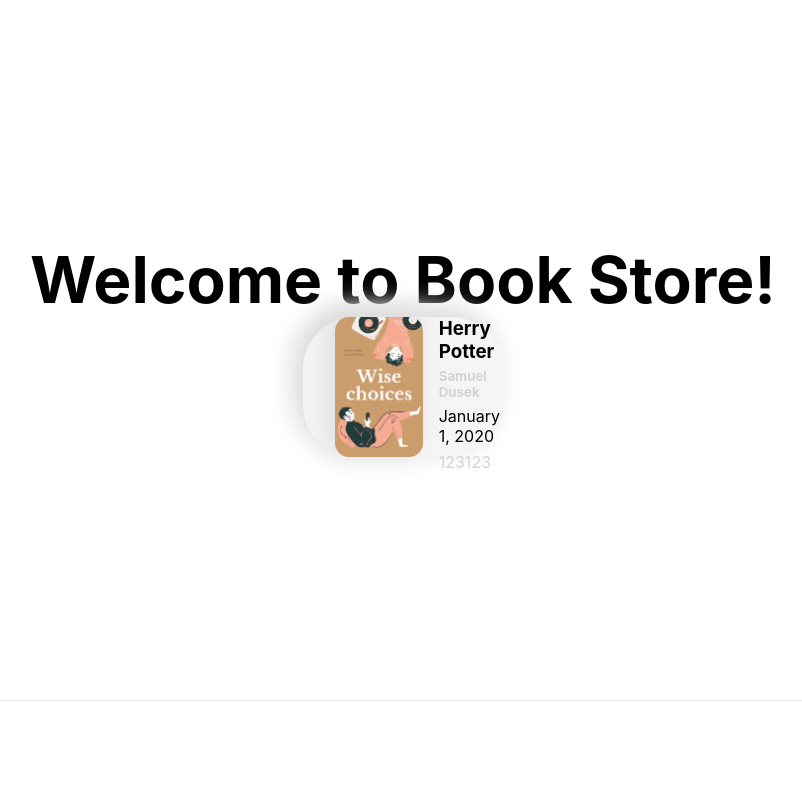
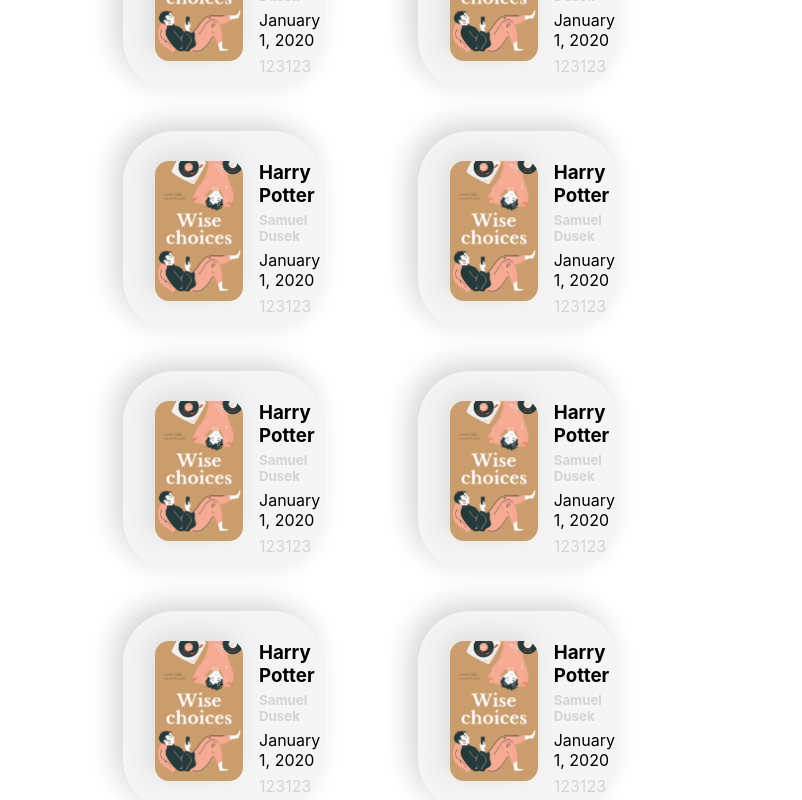
Before and after one commit to samueldusek/book-store-nextjs-ts, a Next.js app: page / in a window 1280 px wide. Shown: the top 800 px of the page, without its empty margins (237-1039 px from the left). Built offline with nearby package versions, Linux system fonts and the light colour scheme.

Commit message:
add BookList component and basic styles

```diff
--- /dev/null
+++ b/components/BookList.tsx
@@ -0,0 +1,32 @@
+import React from "react";
+
+// Components
+import BookCard from "./BookCard";
+
+// Styles
+import styles from "../styles/BookList.module.css";
+
+// Types
+import { Book } from "../libs/book";
+
+function BookList() {
+  const ids: number[] = [0, 1, 2, 3, 4, 5, 6, 7, 8, 9];
+  const books: Book[] = ids.map((idx) => ({
+    id: idx,
+    title: "Harry Potter",
+    isbn: 123123,
+    datePublished: "January 1, 2020",
+  }));
+  return (
+    <section className={styles.BookList}>
+      <h2>Book List</h2>
+      <div className={styles.list}>
+        {books.map((book) => (
+          <BookCard book={book} key={book.id} />
+        ))}
+      </div>
+    </section>
+  );
+}
+
+export default BookList;
--- a/pages/index.tsx
+++ b/pages/index.tsx
@@ -1,21 +1,11 @@
 import type { NextPage } from "next";
 import Head from "next/head";
-import Image from "next/image";
 import styles from "../styles/Home.module.css";
 
 // Components
-import BookCard from "../components/BookCard";
-
-// Types
-import { Book } from "../libs/book";
+import BookList from "../components/BookList";
 
 const Home: NextPage = () => {
-  const book: Book = {
-    id: 1,
-    title: "Herry Potter",
-    isbn: 123123,
-    datePublished: "January 1, 2020",
-  };
   return (
     <div className={styles.container}>
       <Head>
@@ -27,7 +17,7 @@
       <main className={styles.main}>
         <h1 className={styles.title}>Welcome to Book Store!</h1>
 
-        <BookCard book={book} />
+        <BookList />
       </main>
 
       <footer className={styles.footer}></footer>
--- /dev/null
+++ b/styles/BookList.module.css
@@ -0,0 +1,17 @@
+.BookList {
+  display: flex;
+  flex-direction: column;
+  width: 75%;
+}
+
+.heading {
+  margin-bottom: 3rem;
+}
+
+.list {
+  display: grid;
+  grid-template-columns: repeat(2, 1fr);
+  grid-auto-rows: 200px;
+  column-gap: 30px;
+  row-gap: 40px;
+}
```
